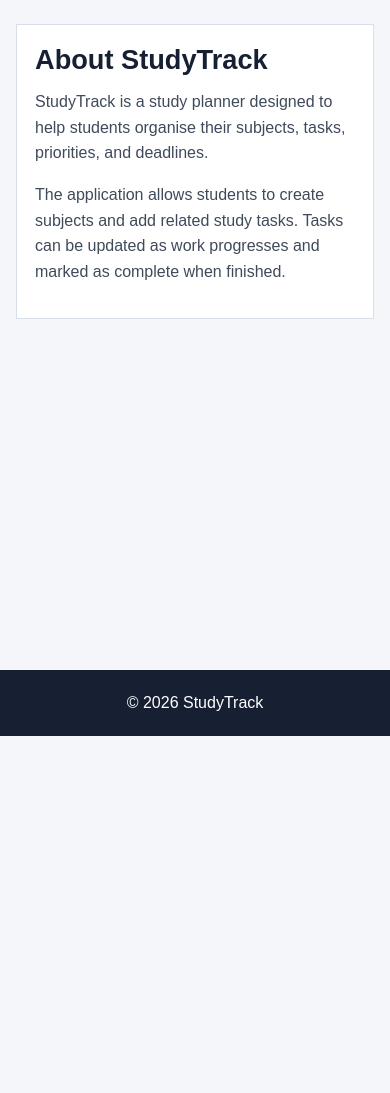
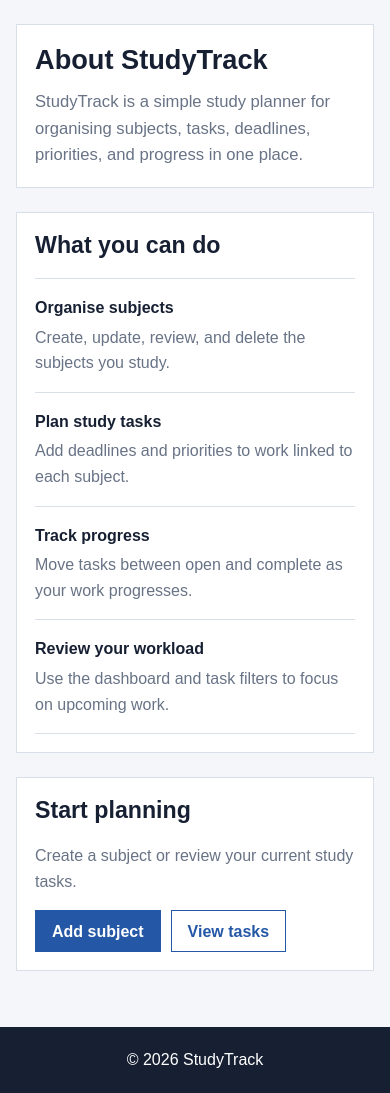
Before and after one commit to jalynch67/Database-Project---StudyTrack, a Flask app: page /about in a window 390 px wide. Shown: the part 108-1201 px from the top of the page. Before the commit the page ends 844 px from the top, so only its background shows below. Run offline with Flask 3, Linux system fonts and the light colour scheme.

Commit message:
Add confirmation pages and error handling styles for improved user experience

```diff
--- /dev/null
+++ b/static/css/pages.css
@@ -0,0 +1,187 @@
+.confirmation-page {
+    max-width: 720px;
+    margin-right: auto;
+    margin-left: auto;
+}
+
+.confirmation-page > .back-link {
+    display: inline-block;
+    margin-bottom: 18px;
+    font-size: 0.9rem;
+    font-weight: 700;
+}
+
+.warning-panel {
+    padding-left: 24px;
+    border-left: 5px solid var(--colour-error);
+}
+
+.warning-label {
+    margin-bottom: 7px;
+    color: var(--colour-error);
+    font-size: 0.82rem;
+    font-weight: 700;
+    text-transform: uppercase;
+}
+
+.warning-panel h1 {
+    margin-bottom: 14px;
+}
+
+.warning-panel > p:not(.warning-label) {
+    max-width: 620px;
+}
+
+.warning-detail {
+    padding: 12px 14px;
+    background: var(--colour-error-background);
+    border: 1px solid #e3b1b1;
+    color: var(--colour-error);
+    font-weight: 700;
+}
+
+.confirmation-details {
+    margin: 22px 0;
+    padding: 0;
+    border-top: 1px solid var(--colour-border);
+}
+
+.confirmation-details div {
+    padding: 10px 0;
+    display: grid;
+    grid-template-columns: 110px minmax(0, 1fr);
+    gap: 15px;
+    border-bottom: 1px solid var(--colour-border);
+}
+
+.confirmation-details dt {
+    color: var(--colour-muted);
+    font-weight: 700;
+}
+
+.confirmation-details dd {
+    margin: 0;
+}
+
+.confirmation-actions {
+    padding-top: 20px;
+    display: flex;
+    align-items: center;
+    gap: 18px;
+    border-top: 1px solid var(--colour-border);
+}
+
+.confirmation-actions a {
+    font-weight: 700;
+}
+
+.button-danger {
+    background: var(--colour-error);
+    border-color: var(--colour-error);
+}
+
+.button-danger:hover {
+    background: #812222;
+    border-color: #812222;
+}
+
+.about-intro p {
+    max-width: 760px;
+    margin-bottom: 0;
+    color: var(--colour-muted);
+    font-size: 1.04rem;
+}
+
+.about-section h2 {
+    margin-bottom: 18px;
+}
+
+.feature-list {
+    margin: 0;
+    padding: 0;
+    border-top: 1px solid var(--colour-border);
+    list-style: none;
+}
+
+.feature-list li {
+    padding: 16px 0;
+    display: grid;
+    grid-template-columns: minmax(150px, 0.45fr) minmax(0, 1fr);
+    gap: 24px;
+    border-bottom: 1px solid var(--colour-border);
+}
+
+.feature-list strong {
+    color: var(--colour-heading);
+}
+
+.feature-list span {
+    color: var(--colour-muted);
+}
+
+.about-actions p {
+    color: var(--colour-muted);
+}
+
+.about-actions > div {
+    display: flex;
+    flex-wrap: wrap;
+    gap: 10px;
+}
+
+.error-page {
+    max-width: 720px;
+    margin-right: auto;
+    margin-left: auto;
+    padding-top: 48px !important;
+    padding-bottom: 48px !important;
+    text-align: center;
+}
+
+.error-code {
+    margin-bottom: 8px;
+    color: var(--colour-primary);
+    font-size: 2.5rem;
+    font-weight: 700;
+    line-height: 1;
+}
+
+.error-page h1 {
+    margin-bottom: 14px;
+}
+
+.error-page > p:not(.error-code) {
+    max-width: 560px;
+    margin-right: auto;
+    margin-bottom: 24px;
+    margin-left: auto;
+    color: var(--colour-muted);
+}
+
+@media (max-width: 700px) {
+    .warning-panel {
+        padding-left: 18px;
+    }
+
+    .confirmation-details div,
+    .feature-list li {
+        grid-template-columns: 1fr;
+        gap: 4px;
+    }
+
+    .confirmation-actions {
+        align-items: stretch;
+        flex-direction: column;
+    }
+
+    .confirmation-actions button,
+    .confirmation-actions a {
+        width: 100%;
+        text-align: center;
+    }
+
+    .error-page {
+        padding-top: 32px !important;
+        padding-bottom: 32px !important;
+    }
+}
--- a/templates/about.html
+++ b/templates/about.html
@@ -3,18 +3,44 @@
 {% block title %}About | StudyTrack{% endblock %}
 
 {% block content %}
-<section>
+<section class="about-intro">
     <h1>About StudyTrack</h1>
-
     <p>
-        StudyTrack is a study planner designed to help students organise
-        their subjects, tasks, priorities, and deadlines.
-    </p>
-
-    <p>
-        The application allows students to create subjects and add related
-        study tasks. Tasks can be updated as work progresses and marked as
-        complete when finished.
+        StudyTrack is a simple study planner for organising subjects, tasks,
+        deadlines, priorities, and progress in one place.
     </p>
 </section>
+
+<section class="about-section">
+    <h2>What you can do</h2>
+
+    <ul class="feature-list">
+        <li>
+            <strong>Organise subjects</strong>
+            <span>Create, update, review, and delete the subjects you study.</span>
+        </li>
+        <li>
+            <strong>Plan study tasks</strong>
+            <span>Add deadlines and priorities to work linked to each subject.</span>
+        </li>
+        <li>
+            <strong>Track progress</strong>
+            <span>Move tasks between open and complete as your work progresses.</span>
+        </li>
+        <li>
+            <strong>Review your workload</strong>
+            <span>Use the dashboard and task filters to focus on upcoming work.</span>
+        </li>
+    </ul>
+</section>
+
+<section class="about-section about-actions">
+    <h2>Start planning</h2>
+    <p>Create a subject or review your current study tasks.</p>
+
+    <div>
+        <a class="button button-primary" href="{{ url_for('add_subject') }}">Add subject</a>
+        <a class="button button-outline" href="{{ url_for('tasks') }}">View tasks</a>
+    </div>
+</section>
 {% endblock %}
--- a/templates/base.html
+++ b/templates/base.html
@@ -10,14 +10,13 @@
     <link rel="stylesheet" href="{{ url_for('static', filename='css/style.css') }}">
     <link rel="stylesheet" href="{{ url_for('static', filename='css/tasks.css') }}">
     <link rel="stylesheet" href="{{ url_for('static', filename='css/forms.css') }}">
+    <link rel="stylesheet" href="{{ url_for('static', filename='css/pages.css') }}">
 </head>
 
 <body>
     <header class="site-header">
         <nav class="site-nav" aria-label="Main navigation">
-            <a class="site-logo" href="{{ url_for('index') }}">
-                StudyTrack
-            </a>
+            <a class="site-logo" href="{{ url_for('index') }}">StudyTrack</a>
 
             <ul class="nav-links">
                 <li><a href="{{ url_for('index') }}">Dashboard</a></li>
@@ -33,9 +32,7 @@
         {% if messages %}
         <section class="messages" aria-label="Notifications">
             {% for category, message in messages %}
-            <p class="message message-{{ category }}">
-                {{ message }}
-            </p>
+            <p class="message message-{{ category }}">{{ message }}</p>
             {% endfor %}
         </section>
         {% endif %}
```
Also changed, not shown: templates/errors/404.html (+7 -9 lines), templates/errors/500.html (+6 -9 lines), templates/subjects/delete.html (+23 -17 lines), templates/tasks/delete.html (+24 -15 lines).
